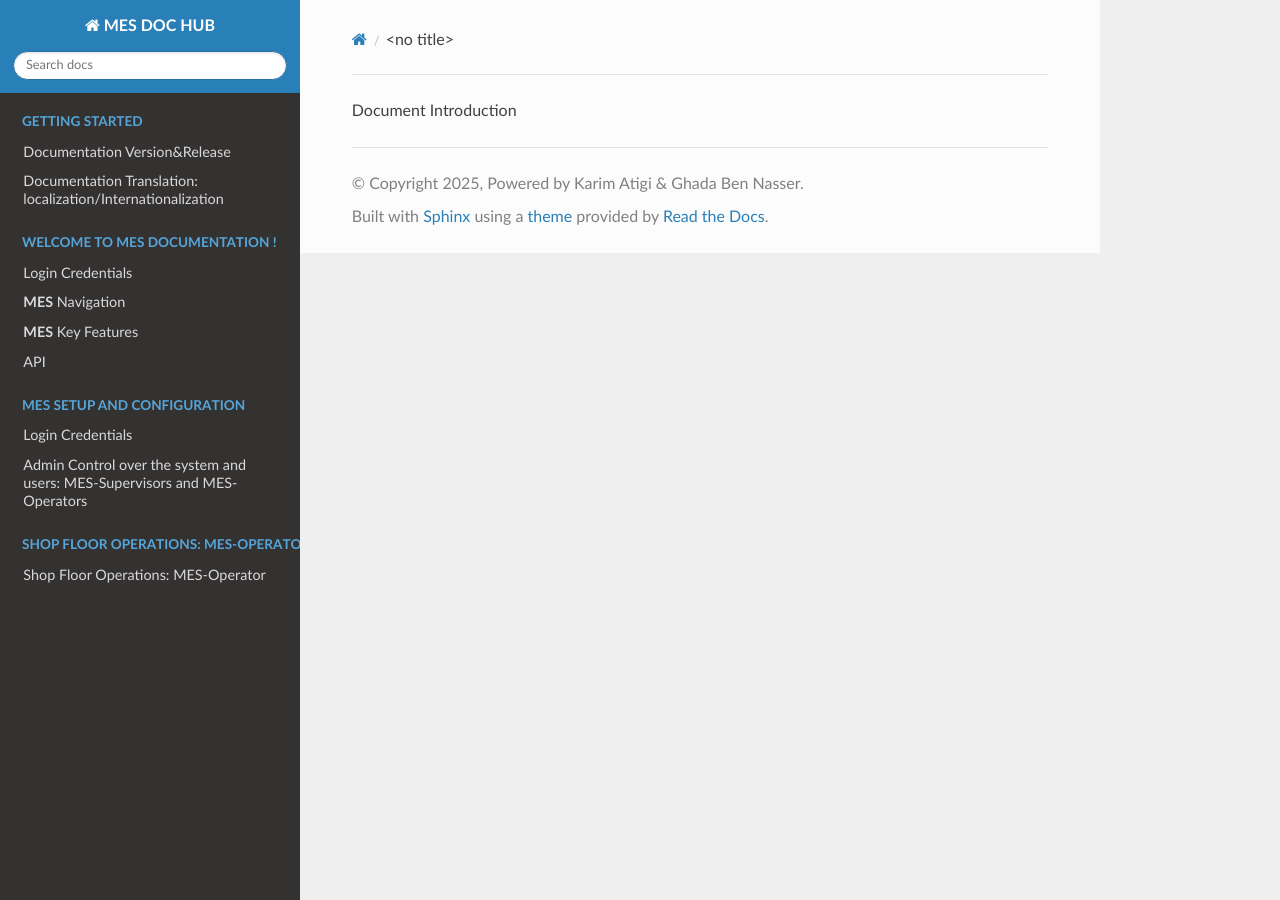
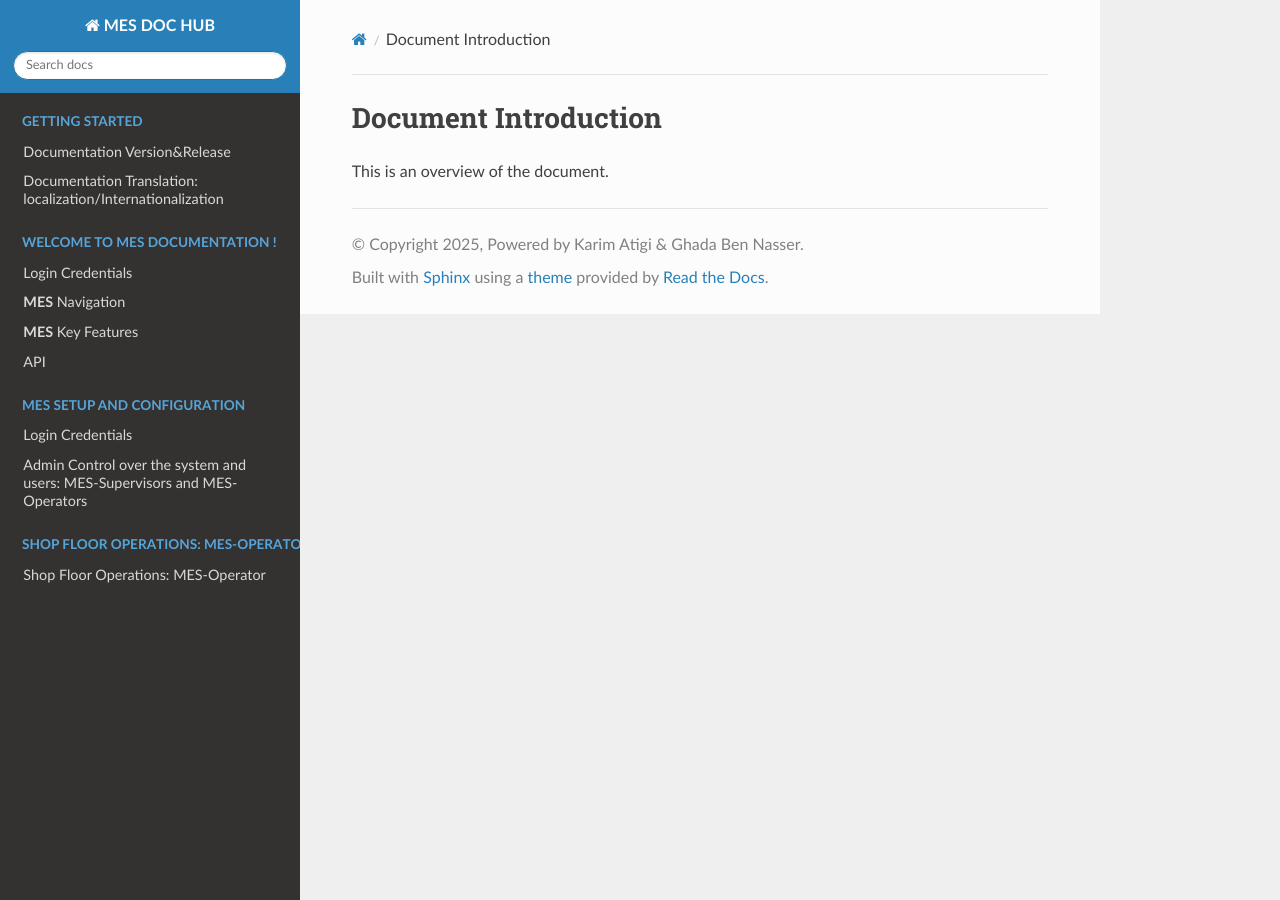
Before and after one commit to ghadiben0/-rtd-tutorial-ghadi2, a Sphinx documentation site: the page built from docs/source/doc_intro.rst, in a window 1280 px wide. Built offline with Sphinx 7.4.7 and the Read the Docs theme 3.1.0, drawn with Linux system fonts in a browser that asks for light colours; pages that are not in the unit, such as notebooks, are missing from menus.

Commit message:
Update doc_intro.rst

```diff
--- a/docs/source/doc_intro.rst
+++ b/docs/source/doc_intro.rst
@@ -1 +1,4 @@
 Document Introduction
+=====================
+
+This is an overview of the document.
```
